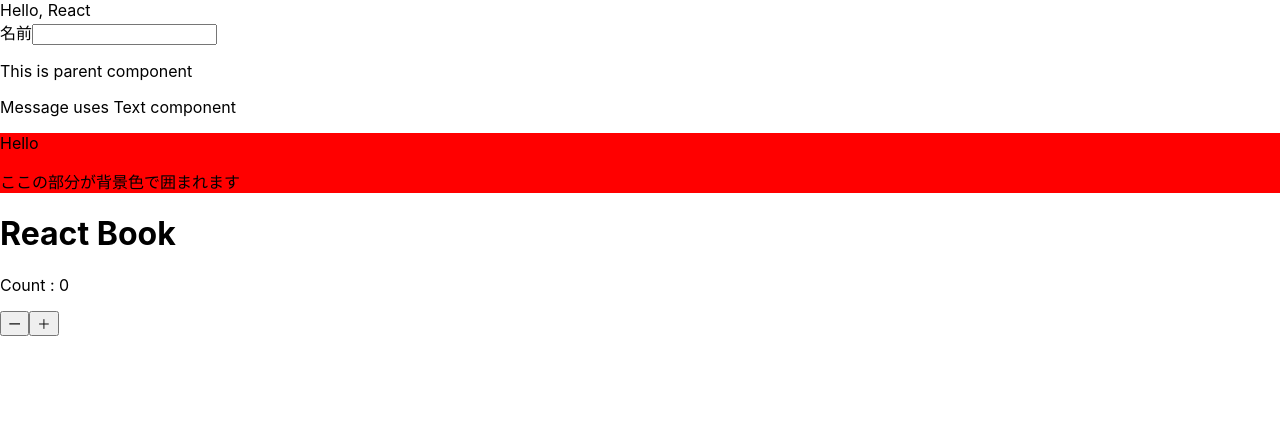
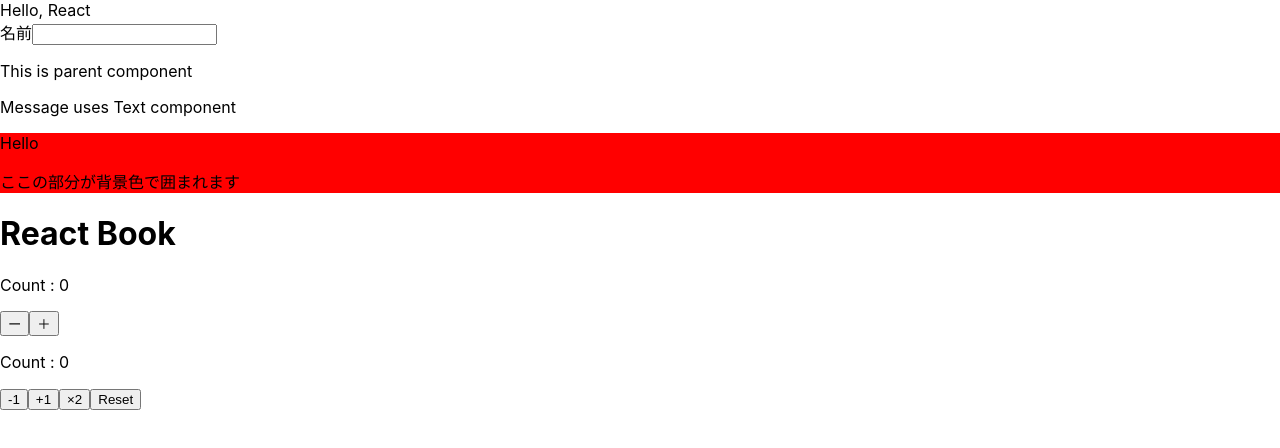
Before and after one commit to RiRyCasals/react-sample, a React (Create React App) app: page / in a window 1280 px wide. Shown: the top 448 px of the page. Built offline with nearby package versions, Linux system fonts and the light colour scheme.

Commit message:
p94まで終了

```diff
--- /dev/null
+++ b/src/components/UseReducerSample.tsx
@@ -0,0 +1,38 @@
+import { useReducer } from "react";
+
+type Action = 'DECREMENT' | 'INCREMENT' | 'DOUBLE' | 'RESET'
+
+const reducer = (currentCount: number, action: Action) => {
+    switch(action) {
+        case 'DECREMENT':
+            return currentCount - 1
+        case 'INCREMENT':
+            return currentCount + 1
+        case 'DOUBLE':
+            return currentCount * 2
+        case 'RESET':
+            return 0
+        default:
+            return currentCount
+    }
+}
+
+type CounterProps = {
+    initialValue: number
+}
+
+const Counter = (props: CounterProps) => {
+    const { initialValue } = props
+    const [count, dispatch] = useReducer(reducer, initialValue)
+    return (
+        <div>
+            <p>Count : {count}</p>
+            <button onClick={() => dispatch('DECREMENT')}>-1</button>
+            <button onClick={() => dispatch('INCREMENT')}>+1</button>
+            <button onClick={() => dispatch('DOUBLE')}>×2</button>
+            <button onClick={() => dispatch('RESET')}>Reset</button>
+        </div>
+    )
+}
+
+export default Counter
--- a/src/index.tsx
+++ b/src/index.tsx
@@ -7,7 +7,8 @@
 import Message from './components/Message';
 import Parent from './components/ContainerSample';
 import Page from './components/ContextSample';
-import Counter from './components/UseStateSample';
+import StateCounter from './components/UseStateSample';
+import ReducerCounter from './components/UseReducerSample';
 
 const root = ReactDOM.createRoot(
   document.getElementById('root') as HTMLElement
@@ -19,7 +20,8 @@
     <Message/>
     <Parent/>
     <Page/>
-    <Counter initialValue={0}/>
+    <StateCounter initialValue={0}/>
+    <ReducerCounter initialValue={0}/>
   </React.StrictMode>
 );
 
```
